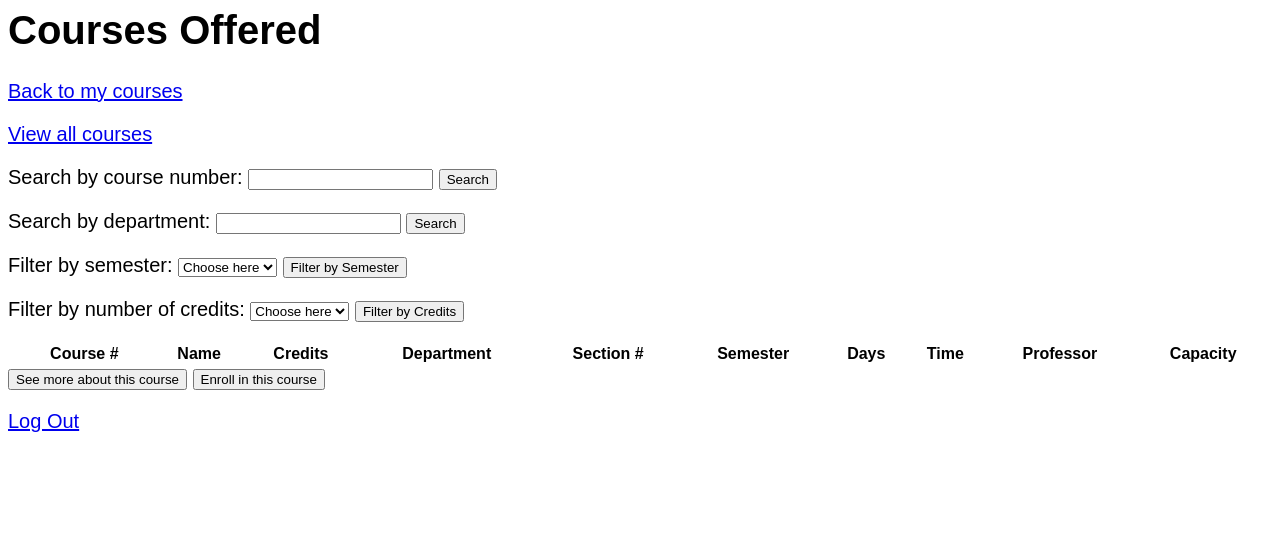
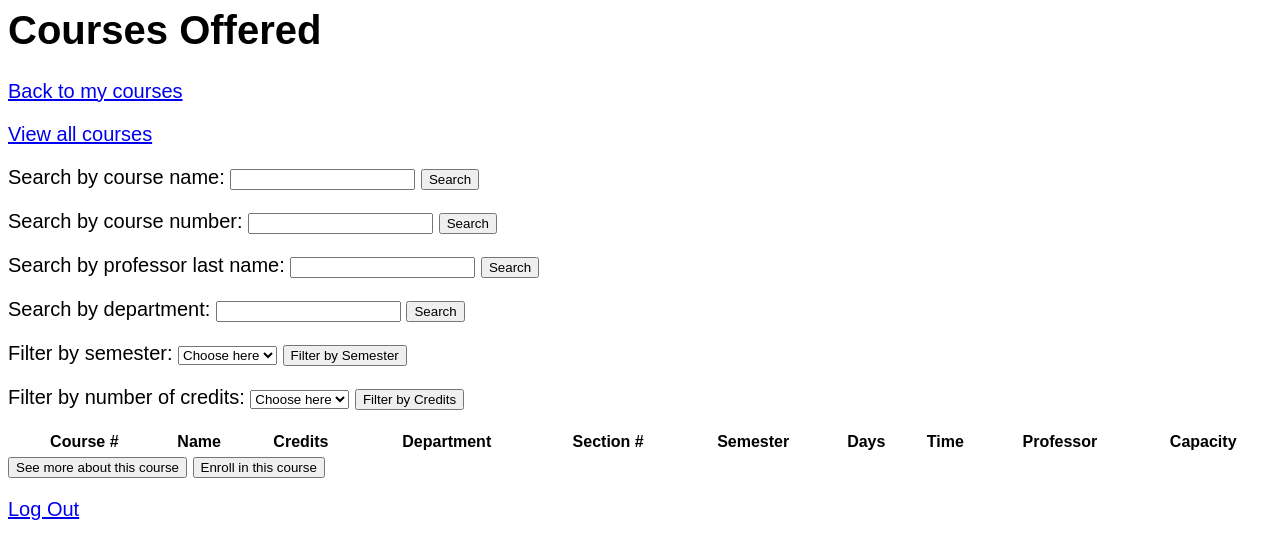
Before and after one commit to domgordon/SSOLIT, a Flask app: template templates/allcourses.html in a window 1280 px wide. Shown: the top 559 px of the page. Run offline with Flask 2, Linux system fonts and the light colour scheme; the template is opened without the code that fills it, so the values that code supplies are empty; parts of the project's set-up code (start-up, migrations or seed data) failed here and were passed over.

Commit message:
more search features added

```diff
--- a/server.py
+++ b/server.py
@@ -243,6 +243,24 @@ def search():
   context = dict(data = courses)
   return render_template("allcourses.html", **context)
 
+@app.route('/searchname', methods=['POST'])
+def searchname():
+  term = request.form['searchterm']
+  print term
+  query = "SELECT DISTINCT C.cid, C.cname, C.credits, C.dname, S.section_n, S.semester, S.days, S.section_time, P.p_last_name FROM courses_offered C, sections_available_taught S, professors_works P WHERE S.cid=C.cid AND S.pid=P.pid AND lower(C.cname) LIKE lower('%%" + term + "%%')"
+  courses = courselister(query)
+  context = dict(data = courses)
+  return render_template("allcourses.html", **context)
+
+@app.route('/searchprof', methods=['POST'])
+def searchprof():
+  term = request.form['searchterm']
+  print term
+  query = "SELECT DISTINCT C.cid, C.cname, C.credits, C.dname, S.section_n, S.semester, S.days, S.section_time, P.p_last_name FROM courses_offered C, sections_available_taught S, professors_works P WHERE S.cid=C.cid AND S.pid=P.pid AND lower(P.p_last_name) LIKE lower('%%" + term + "%%')"
+  courses = courselister(query)
+  context = dict(data = courses)
+  return render_template("allcourses.html", **context)
+
 @app.route('/')
 def index():
   return render_template("index.html")
--- a/templates/allcourses.html
+++ b/templates/allcourses.html
@@ -12,8 +12,16 @@
   <p><a href="profile">Back to my courses</a></p>
   <p><a href="allcourses">View all courses</a></p>
 
+<form method="POST" action="/searchname">
+  <p>Search by course name: <input type="text" name="searchterm"> <input type="submit" value="Search"></p>
+  </form>
+
 <form method="POST" action="/search">
   <p>Search by course number: <input type="text" name="searchterm"> <input type="submit" value="Search"></p>
+  </form>
+
+<form method="POST" action="/searchprof">
+  <p>Search by professor last name: <input type="text" name="searchterm"> <input type="submit" value="Search"></p>
   </form>
 
   <form method="POST" action="/filter_dept">
```
